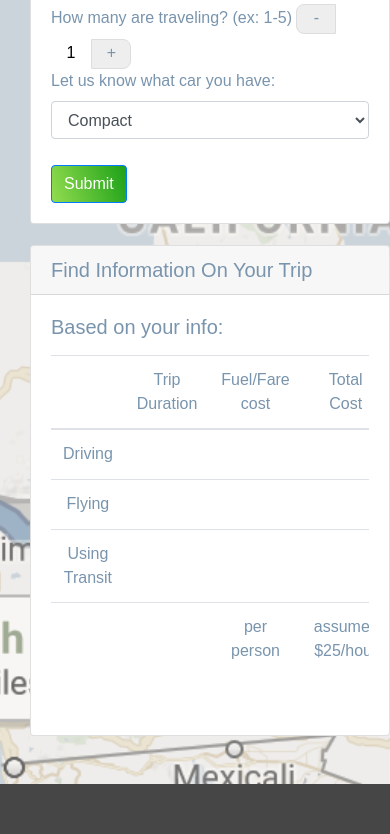
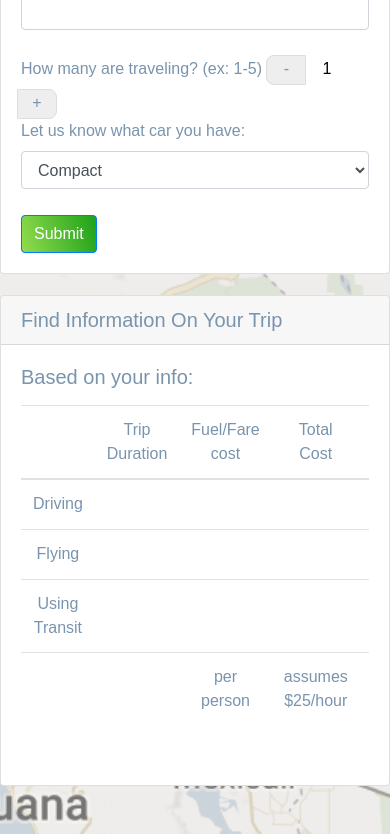
Before and after one commit to steve626/IsItWorthIt, a plain HTML site: page index.html in a window 390 px wide. Shown: the part 582-1416 px from the top of the page. Before the commit the page ends 1366 px from the top, so only its background shows below. Drawn offline with nearby package versions, Linux system fonts and the light colour scheme; a web font is replaced by a local one.

Commit message:
Update style.css

```diff
--- a/assets/css/style.css
+++ b/assets/css/style.css
@@ -27,21 +27,29 @@ body {
     }
 }
 
+@media only screen and (max-width: 667px) {
+    /* For mobile phones: */
+    #header {
+      height: 350px;
+    }
+
+
+}
+
 #title {
 	margin-top: -25px;
 }
 
 .card {
   float: left;
-  margin-left: 30px;
-	margin-top: 20px;
+  margin-top: 20px;
 }
 
 #infoinput {
-	width: 480px;
+	width: 510px;
 }
 #infodump {
-  width: 500px;
+  width: 510px;
 }
 
 table {
```
